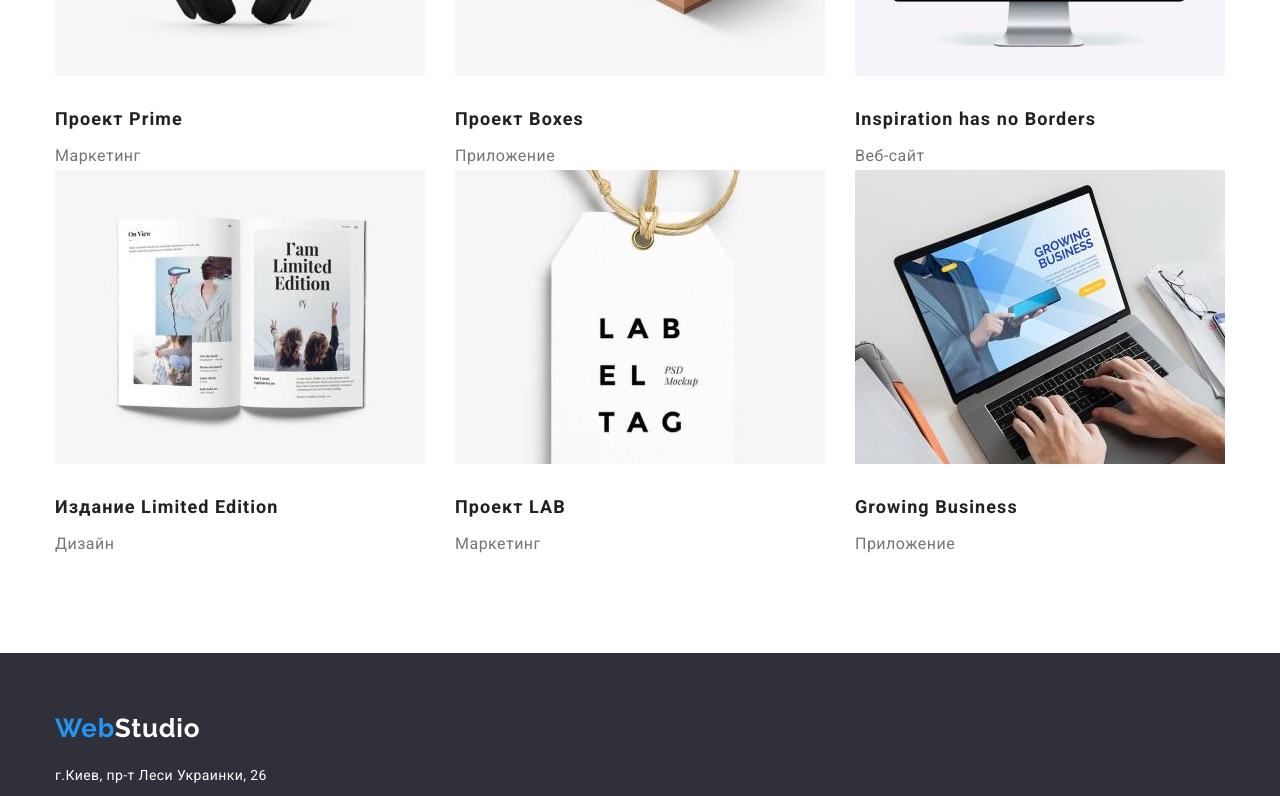
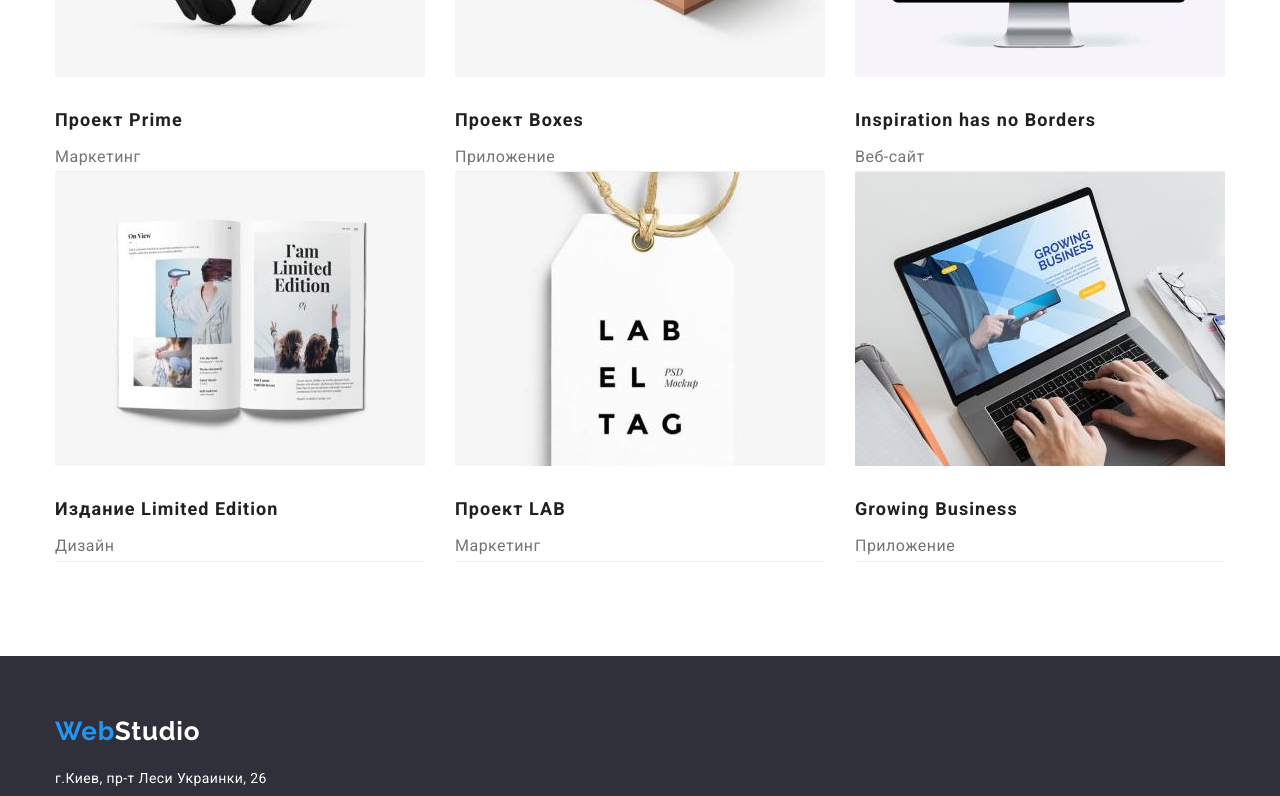
Before and after one commit to Osyotr1/goit-markup-hw-03, a plain HTML site: page portfolio.html in a window 1280 px wide. Shown: the part 868-1664 px from the top of the page. Drawn offline with nearby package versions, Linux system fonts and the light colour scheme.

Commit message:
border added

```diff
--- a/css/styles.css
+++ b/css/styles.css
@@ -377,6 +377,9 @@ p,h1,h2,h3,ul {
 
 .pic-list {
     margin-right: 30px;
+    background: #FFFFFF;
+    border-bottom: 1px solid #EEEEEE;
+    box-sizing: border-box;
 }
 
 .pic-list:nth-child(3n) {
```
